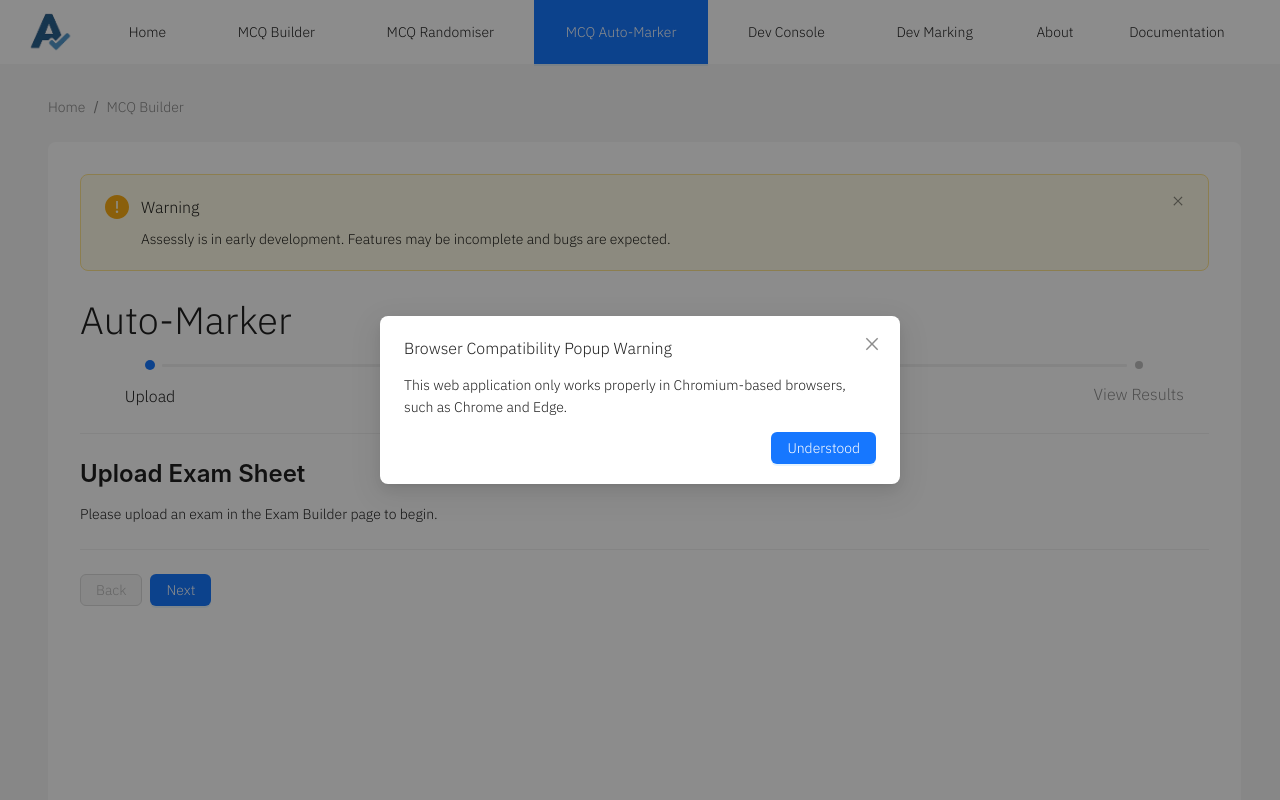
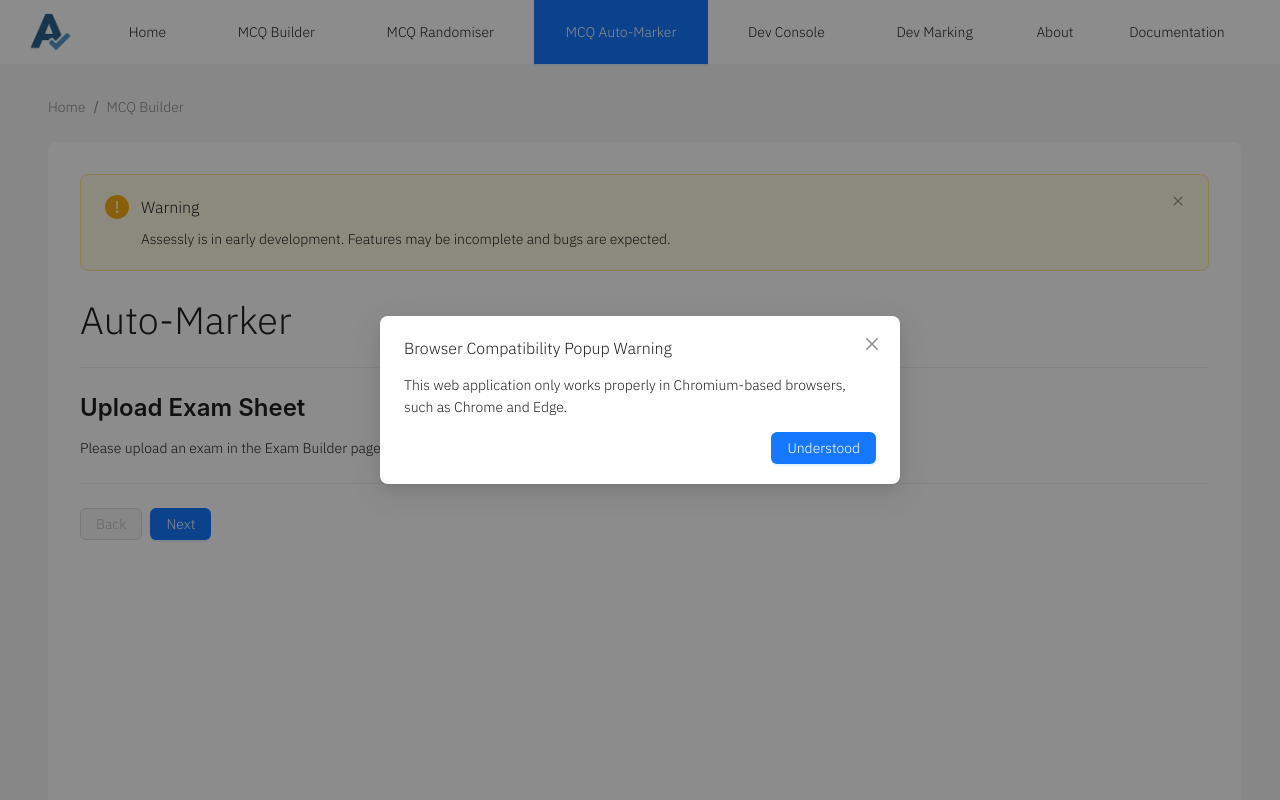
Before and after one commit to uoa-compsci399-2025-s1/capstone-project-2025-s1-team-11, a React (Vite) app in the folder client/: page /marker in a window 1280 px wide. Shown: the top 800 px of the page. Built offline with nearby package versions, Linux system fonts and the light colour scheme.

Commit message:
Fixed marker file, mark exam buttons

```diff
--- a/client/src/pages/marker.jsx
+++ b/client/src/pages/marker.jsx
@@ -1,7 +1,7 @@
 // src/pages/Marker.jsx
 
 import React, { useState, useEffect } from "react";
-import { Typography, Upload, message, Button, Radio, Input } from "antd";
+import { Typography, message, Button, Radio, Input, Divider } from "antd";
 import { useSelector } from "react-redux";
 import { generateMarkingKeys, markExams, generateResultOutput } from "../utilities/createMarkingKey";
 import MarkerProgressWrapper from "../components/MarkerProgressWrapper";
@@ -12,13 +12,15 @@ const Marker = () => {
   const examData = useSelector((state) => state.exam.examData);
   const [teleformData, setTeleformData] = useState("");
   const [markingKeyType, setMarkingKeyType] = useState("enhanced");
-  const [markingKey, setMarkingKey] = useState(null);
-  const [results, setResults] = useState(null);
+  const [markingKeys, setMarkingKeys] = useState(null);
+  const [results, setResults] = useState([]);
+  const [exportFormat, setExportFormat] = useState("json");
+  const [currentStep, setCurrentStep] = useState(0);
 
   useEffect(() => {
     if (examData) {
       const keys = generateMarkingKeys(examData);
-      setMarkingKey(keys);
+      setMarkingKeys(keys);
     }
   }, [examData]);
 
@@ -31,47 +33,68 @@ const Marker = () => {
       message.error("Please enter teleform scan data before marking.");
       return;
     }
-    if (!markingKey) {
+    if (!markingKeys) {
       message.error("Marking key is not available.");
       return;
     }
+
     const isLegacy = markingKeyType === "legacy";
-    const keyToUse = isLegacy ? markingKey.legacy : markingKey.enhanced;
+    const keyToUse = isLegacy ? markingKeys.legacyKey : markingKeys.enhancedKey;
+
     if (!keyToUse) {
       message.error("Selected marking key is not available.");
       return;
     }
-    const markedResults = markExams(teleformData, keyToUse, isLegacy);
-    const output = generateResultOutput(markedResults);
-    setResults(output);
+
+    try {
+      console.log("Marking exams with data:", teleformData);
+      console.log("Using key:", keyToUse);
+      console.log("Is legacy:", isLegacy);
+
+      const examResults = markExams(teleformData, keyToUse, isLegacy);
+      console.log("Exam results:", examResults);
+
+      setResults(examResults);
       message.success("Exams marked successfully.");
+
+      // Automatically advance to the results step
+      setCurrentStep(2);
+    } catch (error) {
+      console.error("Error marking exams:", error);
+      message.error("Failed to mark exams: " + error.message);
+    }
   };
 
   const handleExportMarkingKey = () => {
-    if (!markingKey) {
+    if (!markingKeys) {
       message.error("No marking key available to export.");
       return;
     }
-    const keyToExport = markingKeyType === "legacy" ? markingKey.legacyKey : markingKey.enhancedKey;
 
-    if (!keyToExport) {
-      message.error(`Selected marking key (${markingKeyType}) is not available.`);
-      return;
+    let content, filename, type;
+
+    if (markingKeyType === "legacy") {
+      content = markingKeys.legacyKey;
+      filename = `${examData.courseCode || 'exam'}_marking_key.txt`;
+      type = "text/plain";
+    } else {
+      content = JSON.stringify(markingKeys.enhancedKey, null, 2);
+      filename = `${examData.courseCode || 'exam'}_marking_key.json`;
+      type = "application/json";
     }
-    console.log("Exporting key:", keyToExport);
 
     try {
-      const blob = new Blob([JSON.stringify(keyToExport, null, 2)], {
-        type: "application/json",
-      });
+      const blob = new Blob([content], { type });
       const url = URL.createObjectURL(blob);
       const a = document.createElement("a");
       a.href = url;
-      a.download = `marking_key_${markingKeyType}.json`;
+      a.download = filename;
       document.body.appendChild(a);
       a.click();
       document.body.removeChild(a);
       URL.revokeObjectURL(url);
+
+      message.success("Marking key exported successfully.");
     } catch (error) {
       console.error("Export failed:", error);
       message.error("Failed to export marking key.");
@@ -79,23 +102,43 @@ const Marker = () => {
   };
 
   const handleExportResults = () => {
-    if (!results) {
+    if (!results || results.length === 0) {
       message.error("No results available to export.");
       return;
     }
-    const resultsStr = JSON.stringify(results, null, 2);
-    const blob = new Blob([resultsStr], { type: "application/json" });
+
+    let content, filename, type;
+
+    if (exportFormat === "json") {
+      content = JSON.stringify(results, null, 2);
+      filename = `${examData.courseCode || 'exam'}_results.json`;
+      type = "application/json";
+    } else {
+      // Text format (similar to legacy output)
+      content = results.map(res => generateResultOutput(res, examData)).join('\n\n');
+      filename = `${examData.courseCode || 'exam'}_results.txt`;
+      type = "text/plain";
+    }
+
+    try {
+      const blob = new Blob([content], { type });
       const url = URL.createObjectURL(blob);
       const a = document.createElement("a");
       a.href = url;
-    a.download = "marked_results.json";
+      a.download = filename;
+      document.body.appendChild(a);
       a.click();
+      document.body.removeChild(a);
       URL.revokeObjectURL(url);
+
+      message.success("Results exported successfully.");
+    } catch (error) {
+      console.error("Export failed:", error);
+      message.error("Failed to export results.");
+    }
   };
 
-  const renderStageContent = (step) => {
-    switch (step) {
-      case 0:
+  const renderUploadStep = () => {
     return (
       <>
         <Typography.Title level={3}>Upload Exam Sheet</Typography.Title>
@@ -108,7 +151,9 @@ const Marker = () => {
         )}
       </>
     );
-      case 1:
+  };
+
+  const renderMarkingStep = () => {
     return (
       <>
         <Typography.Title level={3}>Exam Marking Utility</Typography.Title>
@@ -121,7 +166,7 @@ const Marker = () => {
           <Radio value="legacy">Legacy Format Key</Radio>
         </Radio.Group>
         <div style={{ marginBottom: 16 }}>
-              <Button type="primary" onClick={handleExportMarkingKey} disabled={!markingKey}>
+          <Button type="primary" onClick={handleExportMarkingKey} disabled={!markingKeys}>
             Export Marking Key
           </Button>
         </div>
@@ -139,7 +184,9 @@ const Marker = () => {
         </div>
       </>
     );
-      case 2:
+  };
+
+  const renderResultsStep = () => {
     return (
       <>
         <Typography.Title level={3}>Results & Analytics</Typography.Title>
@@ -147,29 +194,93 @@ const Marker = () => {
           This is the results dashboard. It summarises overall performance statistics and provides detailed insights regarding student responses,
           question-level performance and analysis. You can also export your results for further review.
         </p>
-            {results && (
+
+        {/* Export format selection */}
+        <Radio.Group
+          onChange={(e) => setExportFormat(e.target.value)}
+          value={exportFormat}
+          style={{ marginBottom: 16 }}
+        >
+          <Radio value="json">JSON Format</Radio>
+          <Radio value="text">Text Format (Legacy Style)</Radio>
+        </Radio.Group>
+
+        {/* Results display */}
+        {results && results.length > 0 ? (
           <>
-                <pre style={{ backgroundColor: "#f5f5f5", padding: 16, maxHeight: 400, overflow: "auto" }}>
-                  {JSON.stringify(results, null, 2)}
-                </pre>
-                <Button type="primary" onClick={handleExportResults} style={{ marginTop: 16 }}>
+            <div style={{ marginBottom: 16 }}>
+              <Button type="primary" onClick={handleExportResults}>
                 Export Results
               </Button>
+            </div>
+
+            <div className="results-preview" style={{ backgroundColor: "#f5f5f5", padding: 16, maxHeight: 400, overflow: "auto" }}>
+              <h4>Preview: {results.length} students</h4>
+              {results.map((result, index) => (
+                <div key={index} className="student-result" style={{ marginBottom: 12, padding: 8, border: "1px solid #ddd", borderRadius: 4 }}>
+                  <h5>{result.lastName || "Unknown"}, {result.firstName || "Unknown"} ({result.studentId || "N/A"})</h5>
+                  <p>Version: {result.versionNumber || "N/A"}</p>
+                  <p>Score: {result.totalMarks !== undefined ? result.totalMarks : "?"}/{result.maxMarks !== undefined ? result.maxMarks : "?"}</p>
+                  <details>
+                    <summary>View Details</summary>
+                    <pre>{generateResultOutput(result, examData)}</pre>
+                  </details>
+                </div>
+              ))}
+            </div>
           </>
+        ) : (
+          <div style={{ padding: 16, backgroundColor: "#f5f5f5", textAlign: "center" }}>
+            <p>No results available. Mark exams to see results here.</p>
+          </div>
         )}
       </>
     );
+  };
+
+  // Render content based on current step
+  const renderContent = () => {
+    switch (currentStep) {
+      case 0:
+        return renderUploadStep();
+      case 1:
+        return renderMarkingStep();
+      case 2:
+        return renderResultsStep();
       default:
         return null;
     }
   };
 
+  const next = () => {
+    setCurrentStep((prev) => Math.min(prev + 1, 2));
+  };
+
+  const prev = () => {
+    setCurrentStep((prev) => Math.max(prev - 1, 0));
+  };
+
   return (
     <>
       <Typography.Title>Auto-Marker</Typography.Title>
-      <MarkerProgressWrapper canProceed={!!examData}>
-        {(step) => renderStageContent(step)}
-      </MarkerProgressWrapper>
+
+      <Divider />
+
+      <div style={{ margin: "24px 0" }}>
+        {renderContent()}
+      </div>
+
+      <Divider />
+
+      {/* Navigation Buttons */}
+      <div>
+        <Button onClick={prev} disabled={currentStep === 0} style={{ marginRight: 8 }}>
+          Back
+        </Button>
+        <Button type="primary" onClick={next} disabled={currentStep === 2}>
+          Next
+        </Button>
+      </div>
     </>
   );
 };
```
Lines whose indentation alone changed are shown as unchanged.
